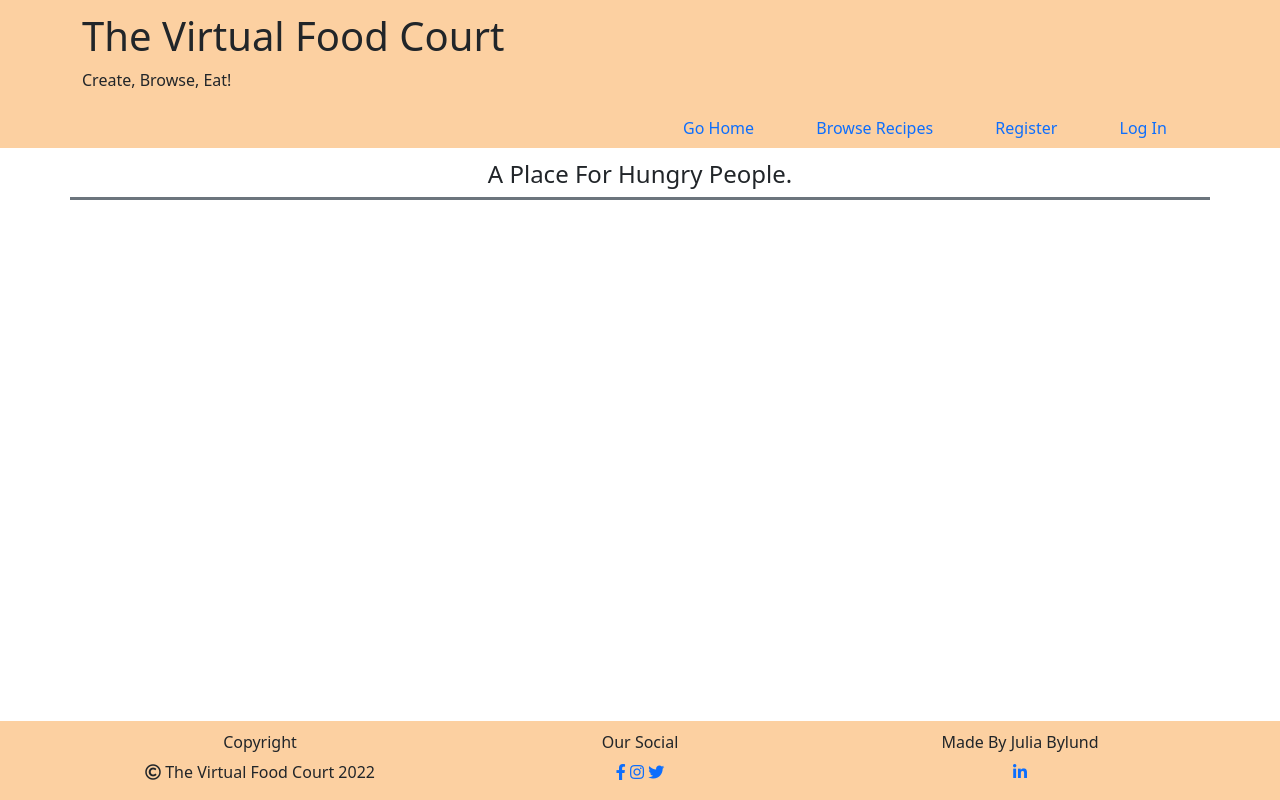
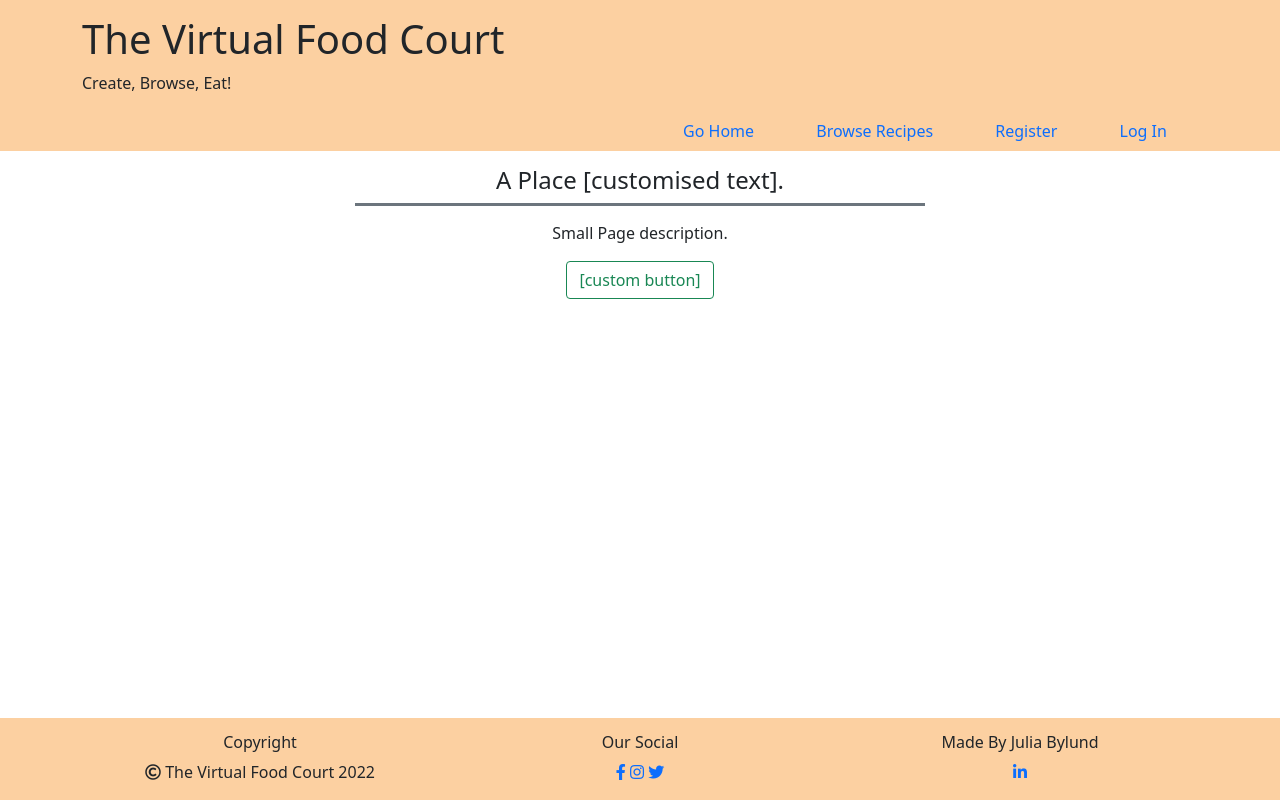
Before and after one commit to Code-Institute-Submissions/JuliaByl-the-virtual-food-court, a Python web app: template templates/base.html in a window 1280 px wide. Run offline with Jinja, Linux system fonts and the light colour scheme; the template is opened without the code that fills it, so the values that code supplies are empty.

Commit message:
add page description and optimize code for sub-header

```diff
--- a/static/css/style.css
+++ b/static/css/style.css
@@ -9,8 +9,8 @@ nav li {
     list-style-type: none;
 }
 
-h4, header, footer {
-    padding-top: 12px;
+h4, header, footer, .page-description {
+    padding-top: 15px;
 }
 
 a {
--- a/templates/base.html
+++ b/templates/base.html
@@ -34,7 +34,7 @@
         </div>
     </header>
     <div class="container">
-        <div class="row row-cols-auto justify-content-md-center">
+        <div class="row row-cols-auto justify-content-center">
             <div class="col">
                 <!--small screen dropdown menu -->
                 <button class="dropdown-toggle btn d-lg-none d-md-none" type="button" id="hamburger-button" data-bs-toggle="dropdown" aria-expanded="false">
@@ -48,8 +48,16 @@
                 </nav>
             </div>
             <!--page sub-header-->
-            <div class="col col-md-12 border-bottom border-secondary border-3 text-center">
-                <h4>A Place For Hungry People.</h4>
+            <div class="col col-md-12 text-center">
+                <h4>A Place [customised text].</h4>
+            </div>
+        </div>
+        <div class="row justify-content-center text-center">
+            <div class="col-md-6 col-xs-12 border-top border-secondary border-3">
+                <p class="page-description">
+                    Small Page description.
+                </p>
+                <a href="#" class="btn btn-outline-success">[custom button]</a>
             </div>
         </div>
     </div>
```
